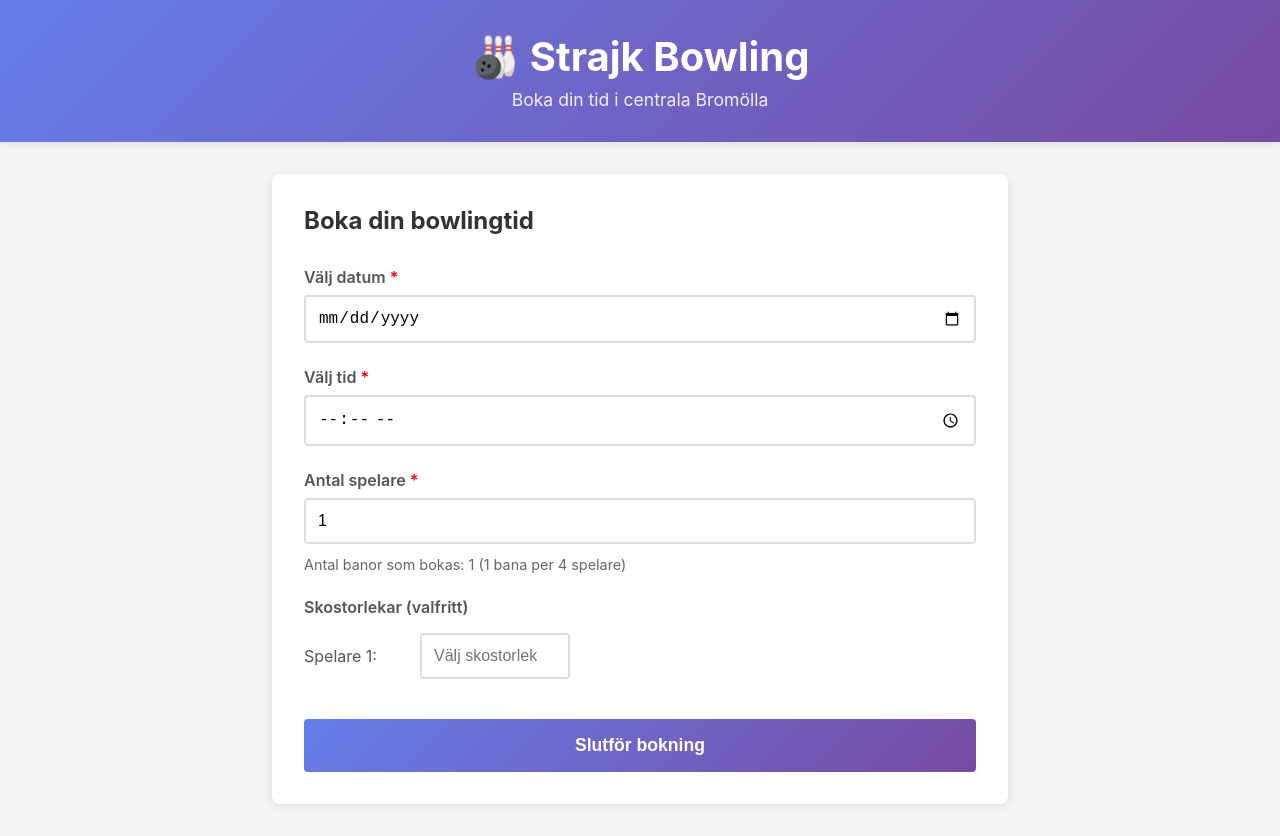
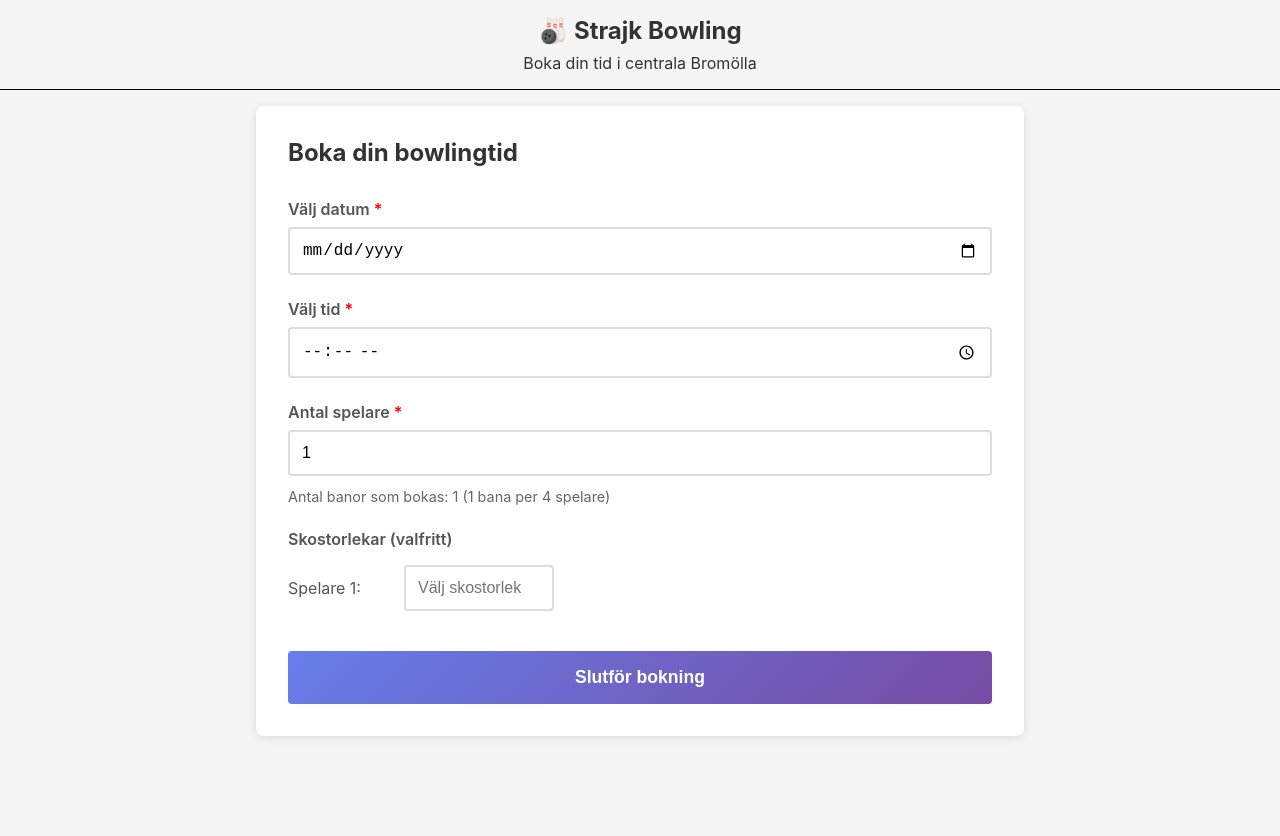
Before and after one commit to Axile24/Strajk-bowling-mountFuji, a React (Vite) app in the folder frontend/: page / in a window 1280 px wide. After the commit the page ends 800 px from the top, so only its background shows below. Built offline with nearby package versions, Linux system fonts and the light colour scheme.

Commit message:
Uppdatera App.css till basic HTML-styling (svart/vit, inga färger)

```diff
--- a/frontend/src/App.css
+++ b/frontend/src/App.css
@@ -5,21 +5,18 @@
 }
 
 .app-header {
-  background: linear-gradient(135deg, #667eea 0%, #764ba2 100%);
-  color: white;
-  padding: 2rem;
+  border-bottom: 1px solid #000;
+  padding: 1rem;
   text-align: center;
-  box-shadow: 0 2px 10px rgba(0, 0, 0, 0.1);
 }
 
 .app-header h1 {
-  font-size: 2.5rem;
+  font-size: 1.5rem;
   margin-bottom: 0.5rem;
 }
 
 .app-header p {
-  font-size: 1.1rem;
-  opacity: 0.9;
+  font-size: 1rem;
 }
 
 .app-main {
@@ -27,5 +24,5 @@
   max-width: 800px;
   width: 100%;
   margin: 0 auto;
-  padding: 2rem;
+  padding: 1rem;
 }
```
